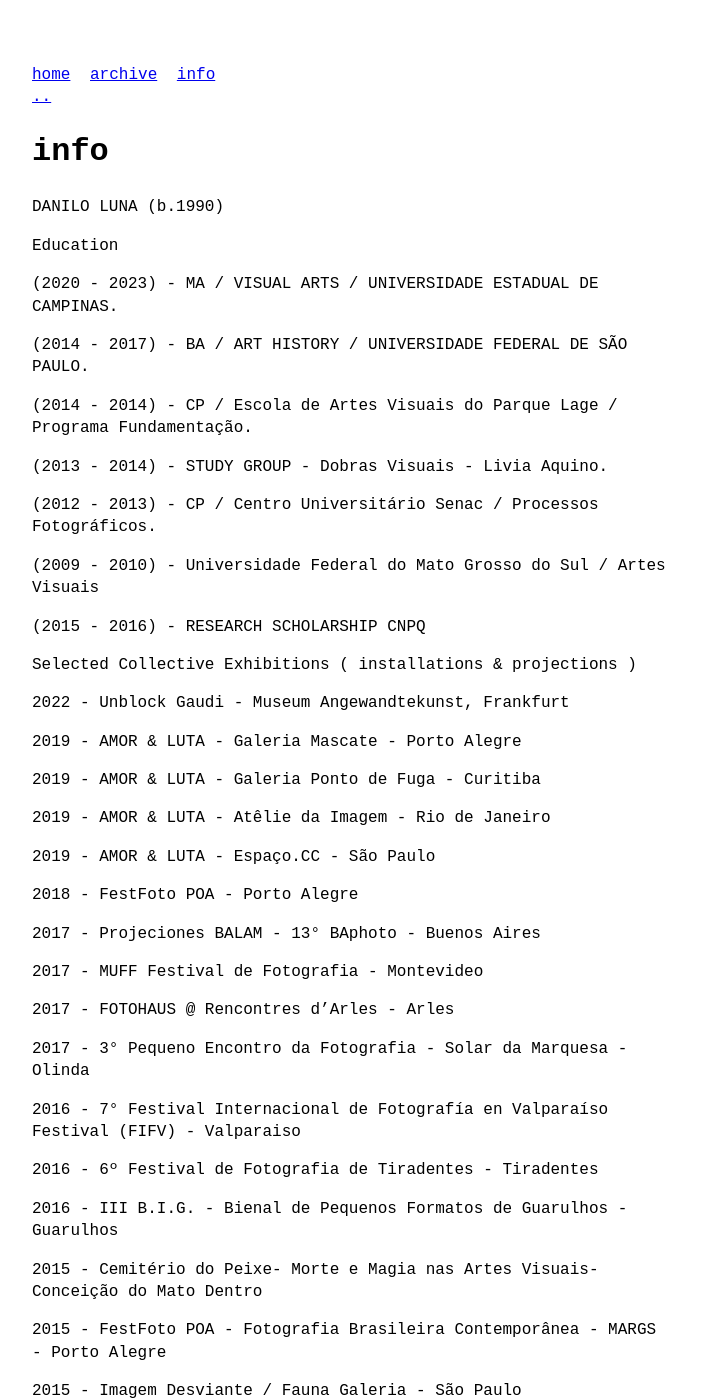
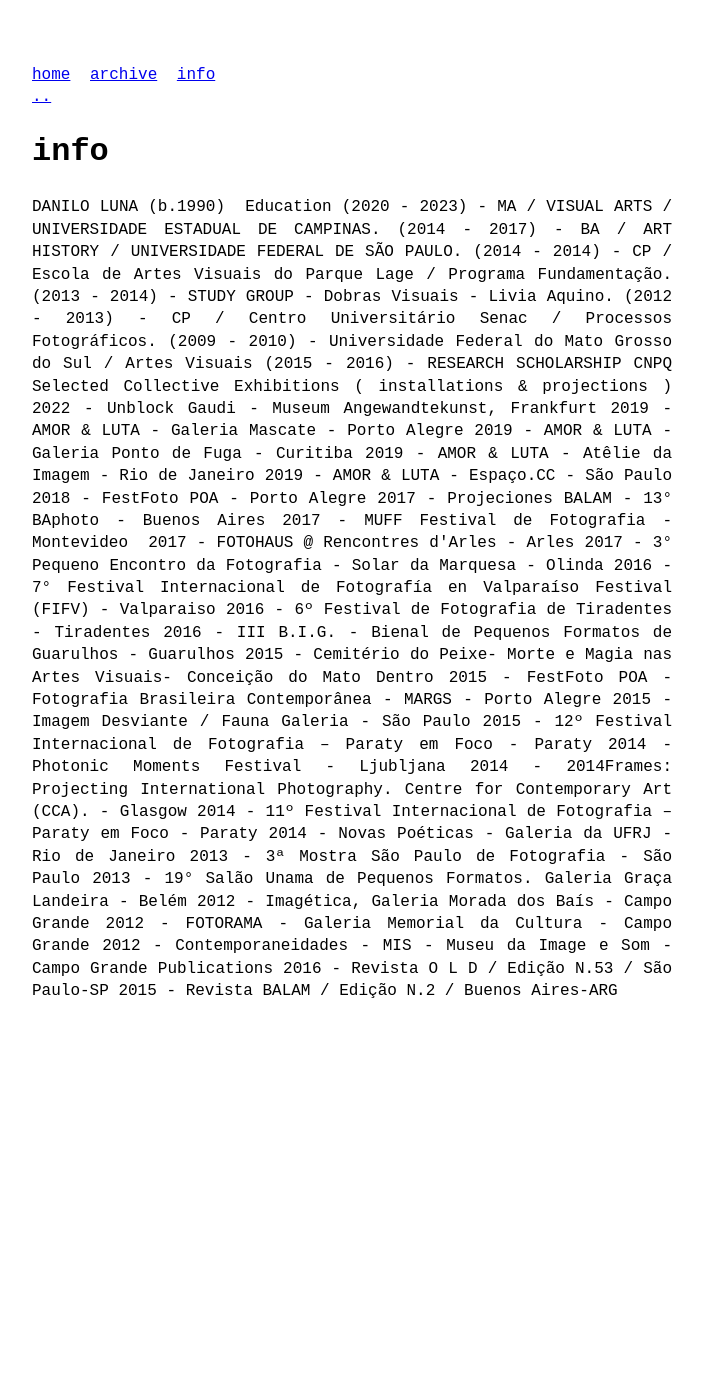
Before and after one commit to odaniloluna/odaniloluna.github.io, a Jekyll site: the page built from about.md, in a window 1280 px wide and 1400 px high. Shown: the whole window, without its empty margins (288-991 px from the left). Built offline with Jekyll 4.4.1, drawn with Linux system fonts in a browser that asks for light colours; some of the changed text lies outside the part shown.

Commit message:
Update about.md

```diff
--- a/about.md
+++ b/about.md
@@ -2,9 +2,9 @@
 layout: page
 title: info
 ---
+<p class="description" style="text-align: justify;">
+
 DANILO LUNA (b.1990)
-
-
 
 Education
 
```
